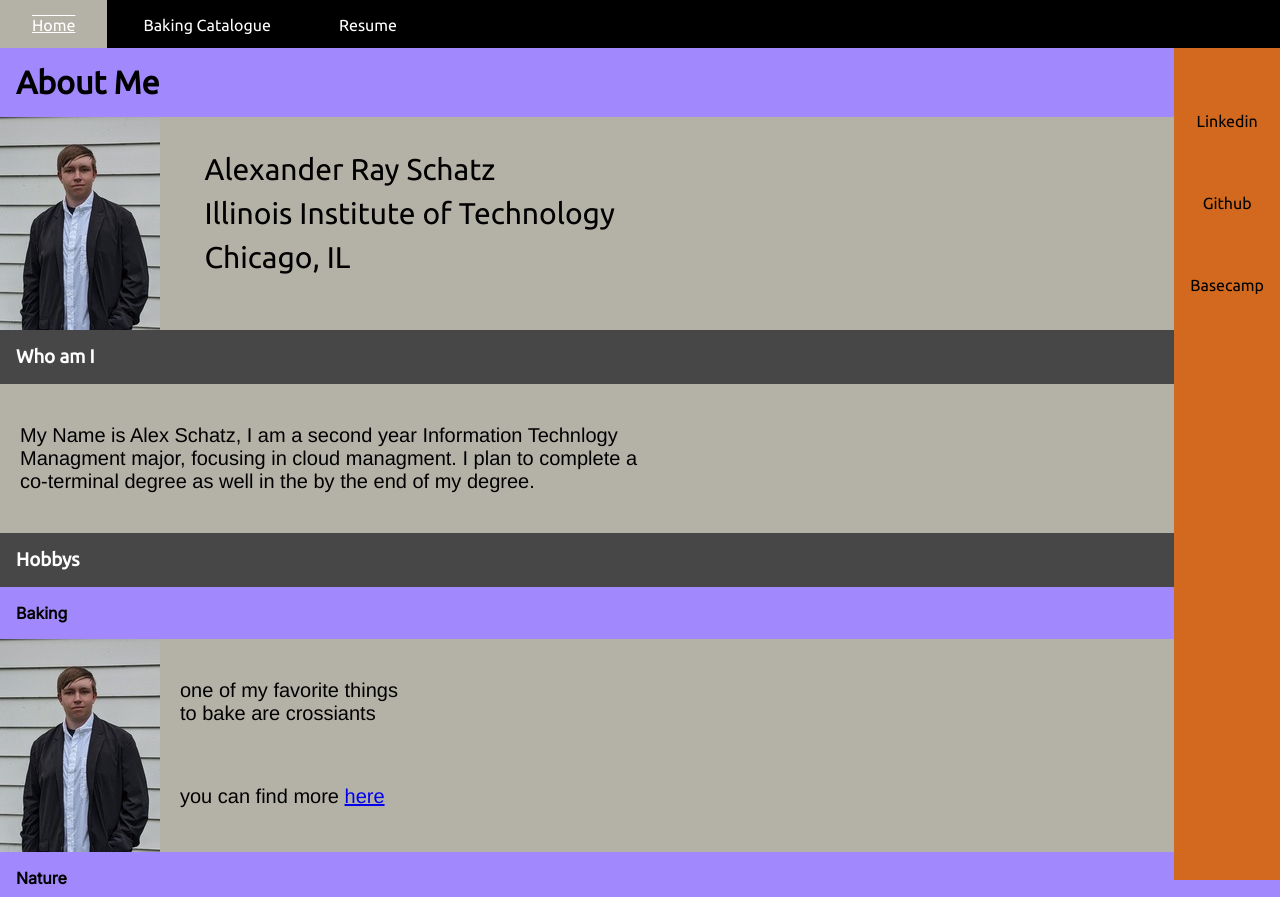
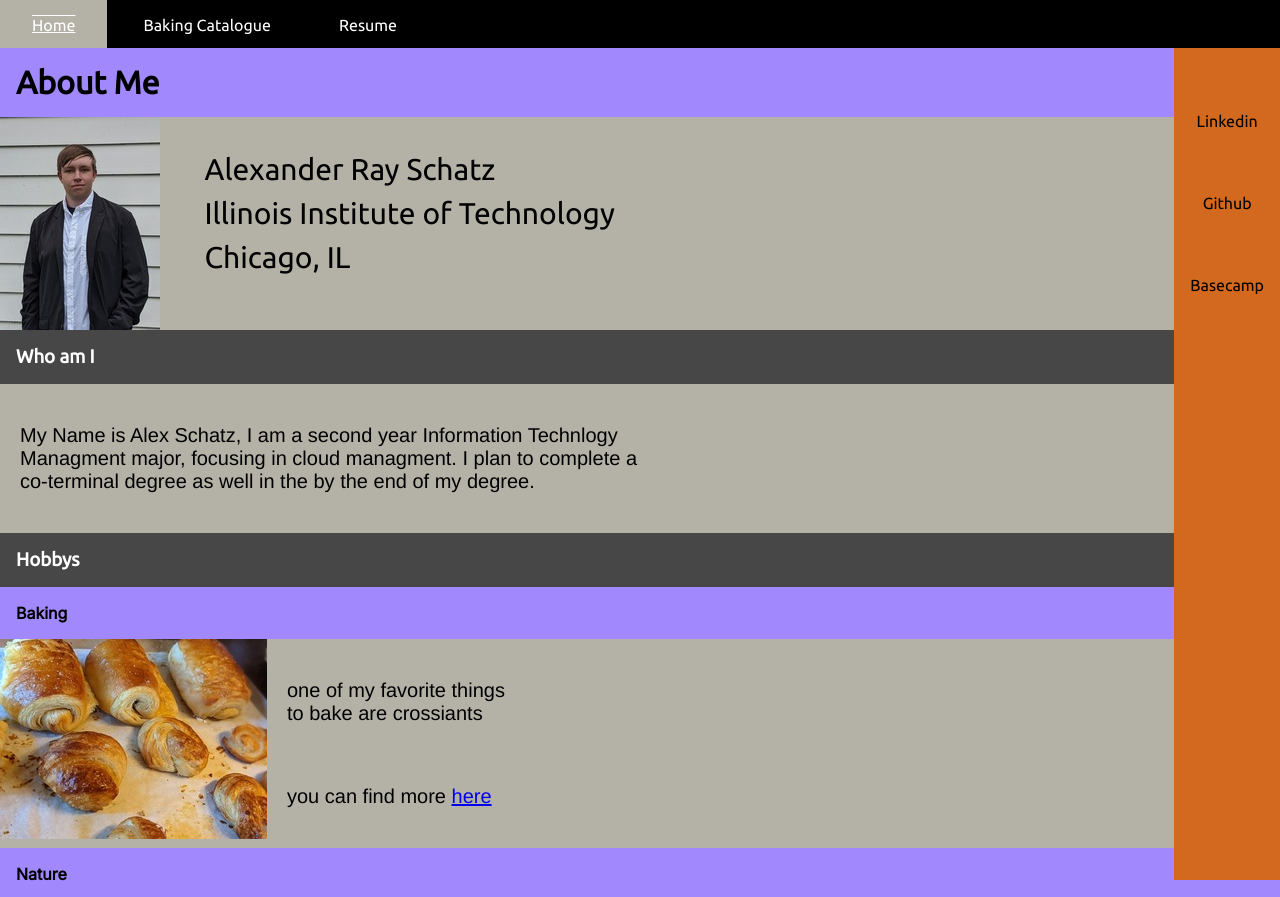
Before and after one commit to radfre/Kreiglestien-Project2, a plain HTML site: page index.html in a window 1280 px wide. Shown: the top 897 px of the page. Drawn offline with Linux system fonts and the light colour scheme; grey boxes are pictures that could not be loaded; a web font is replaced by a local one.

Commit message:
fill in image worked replcaing

```diff
--- a/index.html
+++ b/index.html
@@ -56,7 +56,7 @@
 
   <h4>Baking</h4>
   <div id="cont2">
-    <img src="images/alex.jpg" alt="Crossiants">
+    <img src="images/crossiantK.jpg" alt="Crossiants">
     <div id="cont-text2">
       <p> one of my favorite things to bake are crossiants </p>
       <p> you can find more <a href="./baking/index.html">here</a></p>
```
